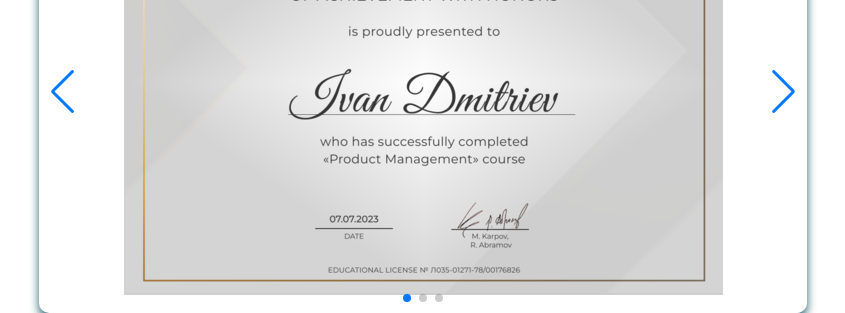
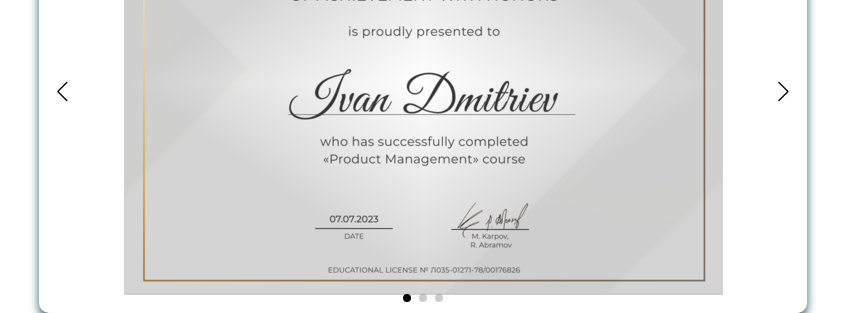
Before and after one commit to Parenty/my-page, a React (Create React App) app: page / in a window 1280 px wide. Shown: the part 2008-2321 px from the top of the page, without its empty margins (217-1062 px from the left). Built offline with nearby package versions, Linux system fonts and the light colour scheme.

Commit message:
fix slider

```diff
--- a/src/components/UI/Slider/MySlider.css
+++ b/src/components/UI/Slider/MySlider.css
@@ -1,9 +1,26 @@
 .swiper-button-prev {
-    font-size: 200px;
-    /* color: white; */
+
+    color: black!important;
 
 }
 
-.swiper-button-prev {
-    font-size: 20px
+.swiper-button-prev::after {
+
+    font-size: 20px!important;
+
 }
+
+.swiper-button-next::after {
+
+    font-size: 20px!important;
+
+}
+
+.swiper-button-next {
+    color: black!important;
+}
+
+
+.swiper-pagination-bullet-active {
+    background: black!important;
+}
```
